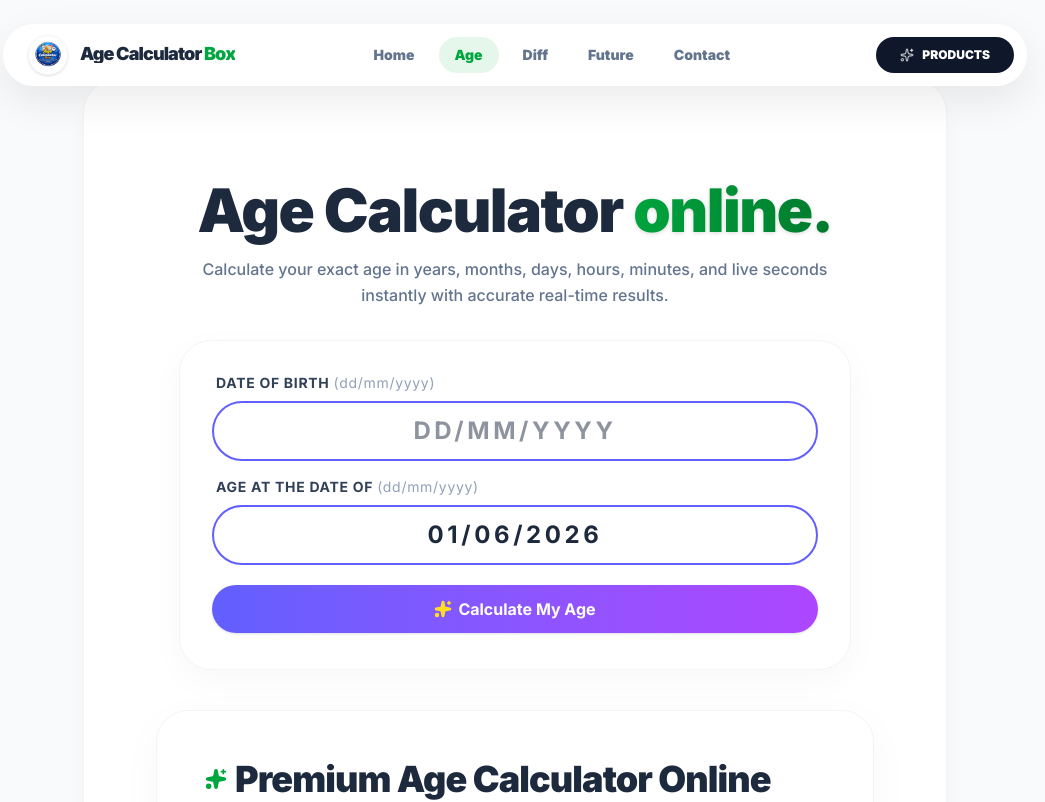
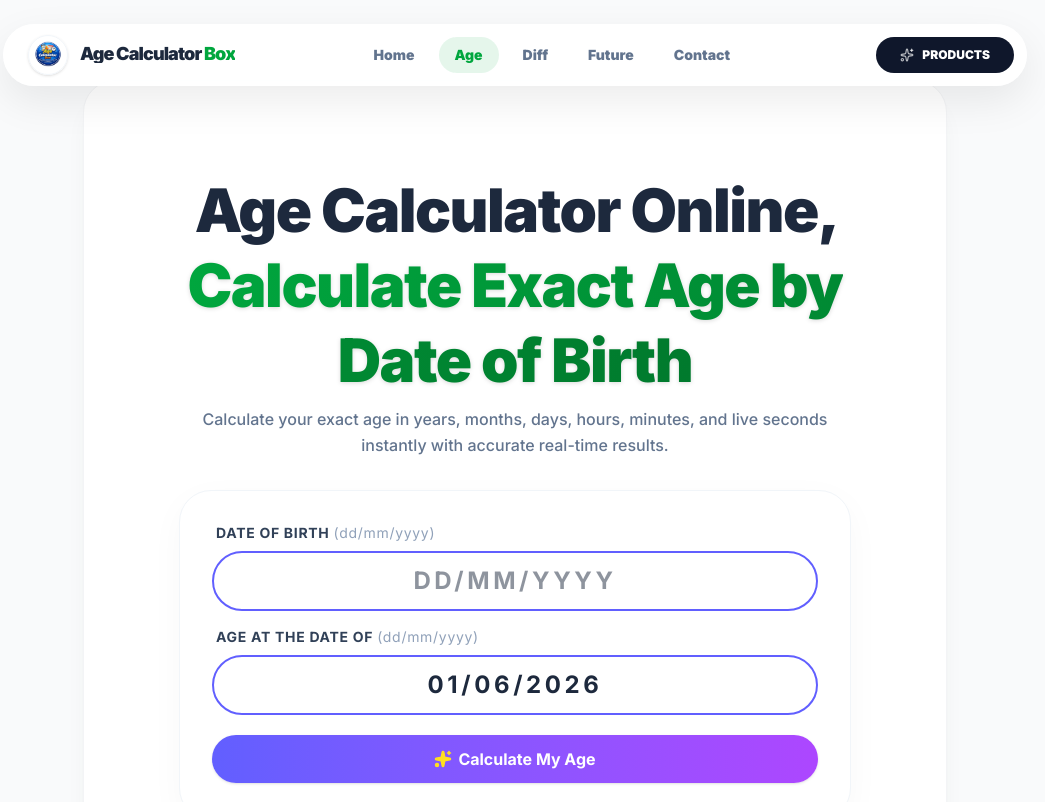
Before and after one commit to Amitrajpoot92/AgeCalcBox, a Next.js app: page /age-calculator-online in a window 1280 px wide. Shown: the top 802 px of the page, without its empty margins (125-1170 px from the left). Built offline with nearby package versions, Linux system fonts and the light colour scheme.

Commit message:
meta title fixes

```diff
--- a/src/app/age-calculator-online/page.tsx
+++ b/src/app/age-calculator-online/page.tsx
@@ -321,7 +321,7 @@ export default function AgeCalc() {
         {/* 🔥 TOP HEADING POSITION: Shifted completely up without curated text blocks */}
         <div className="text-center mb-6 md:mb-8 mt-0 pt-1">
           <h1 className="text-3xl md:text-6xl font-black tracking-tight text-slate-800 leading-tight">
-            Age Calculator<span className="bg-clip-text text-transparent bg-gradient-to-r from-[#00a63e] to-[#007a2d] drop-shadow-sm"> online.</span>
+            Age Calculator Online,<span className="bg-clip-text text-transparent bg-gradient-to-r from-[#00a63e] to-[#007a2d] drop-shadow-sm"> Calculate Exact Age by Date of Birth</span>
           </h1>
           <p className="text-slate-500 font-medium text-xs md:text-base max-w-2xl mx-auto mt-2 leading-relaxed">
             Calculate your exact age in years, months, days, hours, minutes, and live seconds instantly with accurate real-time results.
--- a/src/app/future-age-calculator/page.tsx
+++ b/src/app/future-age-calculator/page.tsx
@@ -163,10 +163,10 @@ export default function FutureAge() {
         <div className="text-center mb-6 mt-1">
 
           <h1 className="text-3xl md:text-5xl font-black tracking-tight text-slate-800 leading-tight">
-            Future Age <span className="bg-clip-text text-transparent bg-gradient-to-r from-[#00a63e] to-[#007a2d] drop-shadow-sm">Calculator.</span>
+            Future Age Calculator,<span className="bg-clip-text text-transparent bg-gradient-to-r from-[#00a63e] to-[#007a2d] drop-shadow-sm"> Check Your Age on Any Future Date</span>
           </h1>
           <p className="text-slate-500 font-medium text-xs md:text-base max-w-2xl mx-auto mt-1.5 leading-relaxed">
-            Calculate your future age instantly in years, months, and days. Check how old you will be on any upcoming date with accurate results.
+            Calculate your exact future age in years, months, and days. Instantly find how old you'll be on any future date with our free future age calculator.
           </p>
         </div>
 
--- a/src/components/home/Hero.tsx
+++ b/src/components/home/Hero.tsx
@@ -15,12 +15,12 @@ const Hero = () => {
       <div className="max-w-4xl mx-auto w-full relative z-10 flex flex-col items-center justify-center text-center space-y-4 md:space-y-6">
 
         <h1 className="text-5xl md:text-6xl lg:text-7xl font-black text-gray-900 tracking-tighter leading-tight">
-          <span className="text-[#00a63e]">Free Online Age Calculator, Age Difference & Future Age Calculator</span> <br />
-          Future Age Calculator
+          <span className="text-[#00a63e]">All Your Age Calculations </span> <br />
+          in One Place
         </h1>
 
         <p className="max-w-xl text-gray-500 font-medium text-base md:text-lg">
-          Calculate your exact age, compare age differences, and predict future age with accurate online tools<span className="text-gray-900 font-bold tracking-tight"> instant results</span>.....
+          Calculate exact age, compare age differences, and predict future age with free, fast,<span className="text-gray-900 font-bold tracking-tight">accurate online calculators for everyone.</span>.....
         </p>
 
         <div className="flex flex-col sm:flex-row items-center justify-center gap-4 md:gap-5 pt-2">
--- a/src/components/home/ServiceCards.tsx
+++ b/src/components/home/ServiceCards.tsx
@@ -82,9 +82,7 @@ const ServiceCards = () => {
               ALL-IN-ONE CALCULATION AGE TOOLS
             </span>
           </div>
-          <h2 className="text-4xl md:text-6xl font-black text-slate-800 tracking-tighter leading-tight drop-shadow-sm">
-            Calculate Age, Compare Ages & Plan Future Milestones,<span className="text-transparent bg-clip-text bg-gradient-to-r from-[#00a63e] to-[#007a2d]">In One Place</span>
-          </h2>
+
         </div>
 
         {/* 3-Column Perfect Grid */}
```
